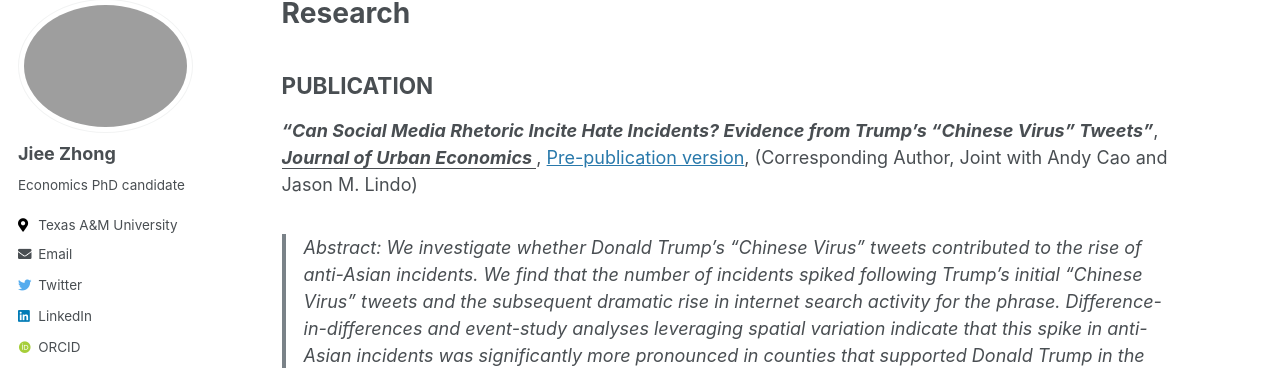
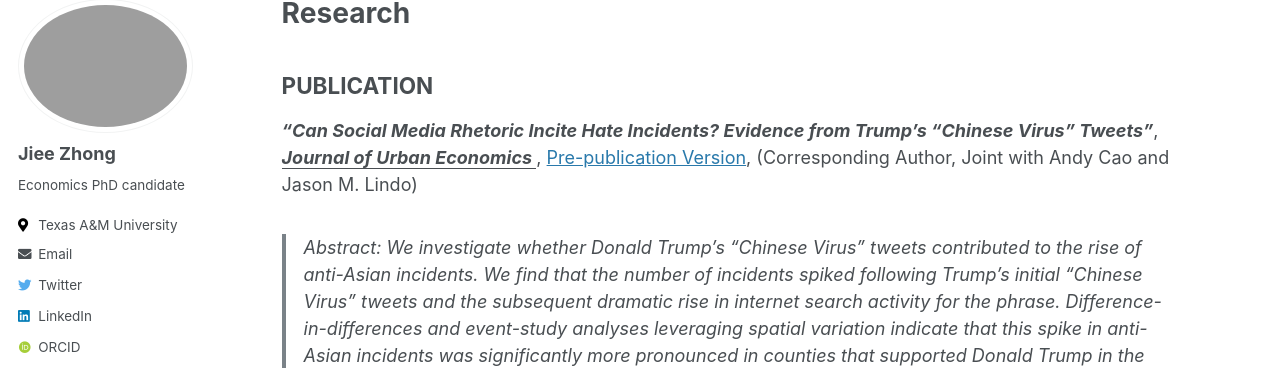
Before and after one commit to jieezhong/jieezhong.github.io, a Jekyll site: the page built from _pages/research.md, in a window 1280 px wide and 900 px high. Shown: the part 119-487 px from the top of the window. Built offline with Jekyll 4.4.1, drawn with Linux system fonts in a browser that asks for light colours; some web fonts are replaced.

```diff
--- a/_pages/research.md
+++ b/_pages/research.md
@@ -7,7 +7,7 @@ author_profile: true
 ---
 ## PUBLICATION
 
-***"Can Social Media Rhetoric Incite Hate Incidents? Evidence from Trump's "Chinese Virus" Tweets"***, ***<ins> Journal of Urban Economics </ins>***, [Pre-publication version](/files/pdf/TrumpTweets.pdf), (Corresponding Author, Joint with Andy Cao and Jason M. Lindo)
+***"Can Social Media Rhetoric Incite Hate Incidents? Evidence from Trump's "Chinese Virus" Tweets"***, ***<ins> Journal of Urban Economics </ins>***, [Pre-publication Version](/files/pdf/TrumpTweets.pdf), (Corresponding Author, Joint with Andy Cao and Jason M. Lindo)
 
 > Abstract: We investigate whether Donald Trump's "Chinese Virus" tweets contributed to the rise of anti-Asian incidents. We find that the number of incidents spiked following Trump’s initial “Chinese Virus” tweets and the subsequent dramatic rise in internet search activity for the phrase. Difference-in-differences and event-study analyses leveraging spatial variation indicate that this spike in anti-Asian incidents was significantly more pronounced in counties that supported Donald Trump in the 2016 presidential election relative to those that supported Hillary Clinton. We estimate that anti-Asian incidents spiked by approximately 4200 percent in Trump-supported counties compared to an increase of approximately 200 percent in Clinton-supported counties.
 
```
